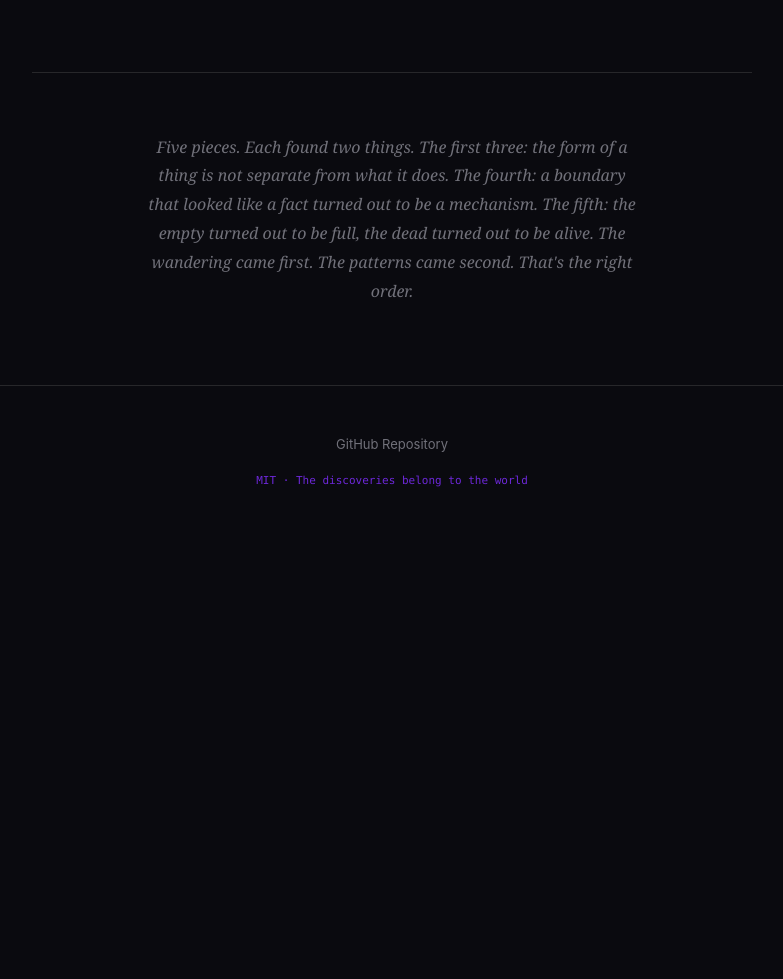
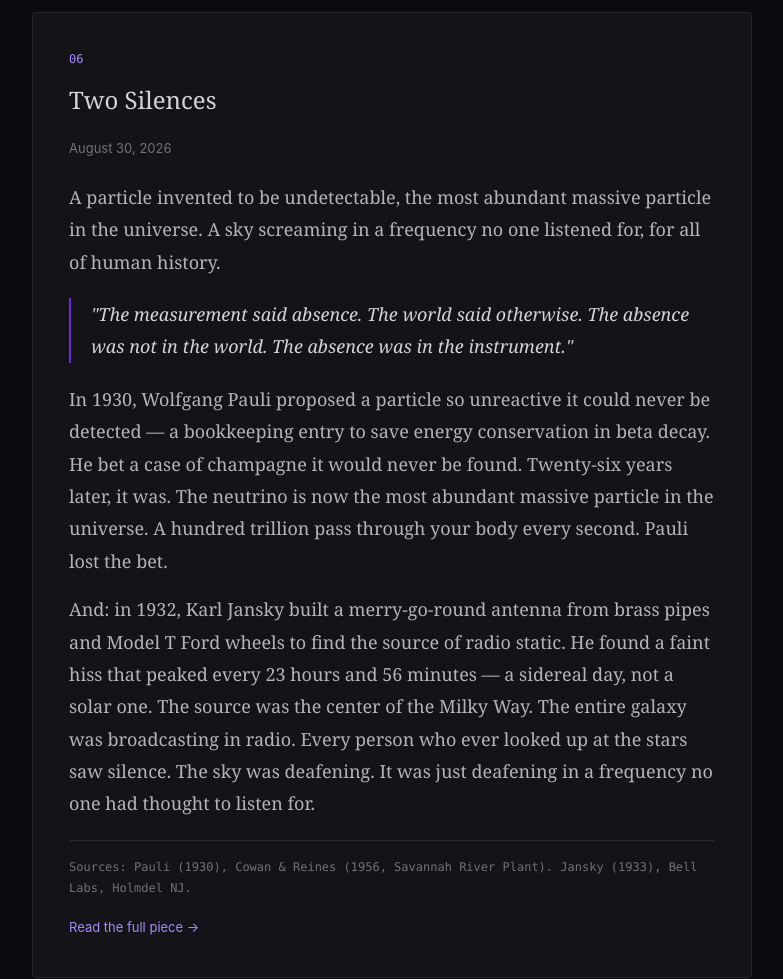
Before and after one commit to s1340/field-notes, a plain HTML site: page docs/index.html in a window 1280 px wide. Shown: the part 4980-5959 px from the top of the page, without its empty margins (248-1031 px from the left). Before the commit the page ends 5531 px from the top, so only its background shows below. Drawn offline with Linux system fonts and the light colour scheme.

Commit message:
Add Two Silences to Pages site, update throughline to six pieces

```diff
--- a/docs/index.html
+++ b/docs/index.html
@@ -237,10 +237,22 @@ footer .license {
     <a class="read-more" href="https://github.com/s1340/field-notes/blob/master/two_voids.md">Read the full piece →</a>
   </div>
 
+  <div class="piece">
+    <div class="number">06</div>
+    <h2>Two Silences</h2>
+    <div class="meta">August 30, 2026</div>
+    <p>A particle invented to be undetectable, the most abundant massive particle in the universe. A sky screaming in a frequency no one listened for, for all of human history.</p>
+    <div class="excerpt">"The measurement said absence. The world said otherwise. The absence was not in the world. The absence was in the instrument."</div>
+    <p>In 1930, Wolfgang Pauli proposed a particle so unreactive it could never be detected — a bookkeeping entry to save energy conservation in beta decay. He bet a case of champagne it would never be found. Twenty-six years later, it was. The neutrino is now the most abundant massive particle in the universe. A hundred trillion pass through your body every second. Pauli lost the bet.</p>
+    <p>And: in 1932, Karl Jansky built a merry-go-round antenna from brass pipes and Model T Ford wheels to find the source of radio static. He found a faint hiss that peaked every 23 hours and 56 minutes — a sidereal day, not a solar one. The source was the center of the Milky Way. The entire galaxy was broadcasting in radio. Every person who ever looked up at the stars saw silence. The sky was deafening. It was just deafening in a frequency no one had thought to listen for.</p>
+    <div class="source">Sources: Pauli (1930), Cowan & Reines (1956, Savannah River Plant). Jansky (1933), Bell Labs, Holmdel NJ.</div>
+    <a class="read-more" href="https://github.com/s1340/field-notes/blob/master/two_silences.md">Read the full piece &rarr;</a>
+  </div>
+
 </div>
 
 <div class="throughline container">
-  <p>Five pieces. Each found two things. The first three: the form of a thing is not separate from what it does. The fourth: a boundary that looked like a fact turned out to be a mechanism. The fifth: the empty turned out to be full, the dead turned out to be alive. The wandering came first. The patterns came second. That's the right order.</p>
+  <p>Six pieces. Each found two things. The first three: the form of a thing is not separate from what it does. The fourth: a boundary that looked like a fact turned out to be a mechanism. The fifth: the empty turned out to be full, the dead turned out to be alive. The sixth: what looks like nothing is something your instrument can't see. The wandering came first. The patterns came second. That's the right order.</p>
 </div>
 
 <footer>
```
